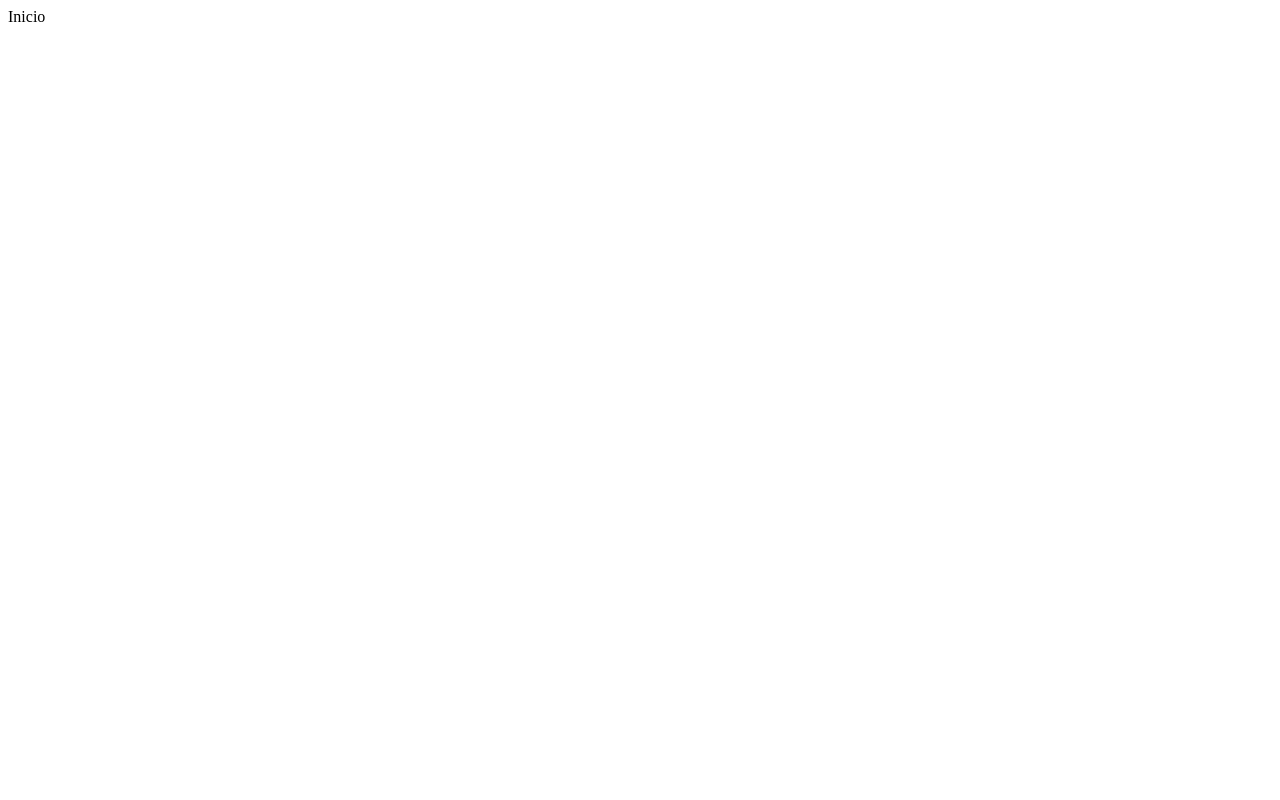
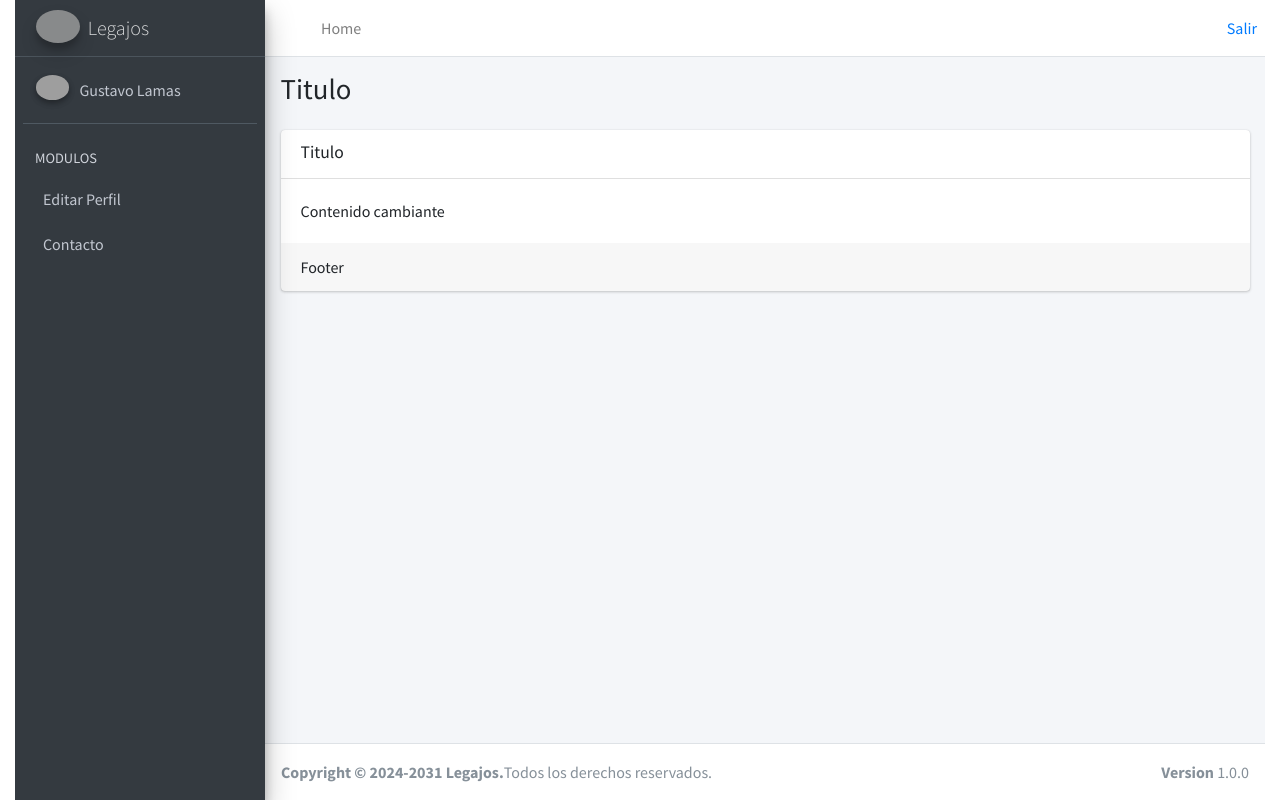
Before and after one commit to El-Lorenz/ProyectoLegajos, a Django app: page / in a window 1280 px wide. Before the commit the page is almost empty. Run offline with Django 4.2, Linux system fonts and the light colour scheme; some libraries are stand-ins or nearby versions; grey boxes are pictures that could not be loaded.

Commit message:
act 04-03

```diff
--- /dev/null
+++ b/ProyectoLegajosApp/templates/ProyectoLegajosApp/base.html
@@ -0,0 +1,128 @@
+{% load static %}
+<!DOCTYPE html>
+<html lang="en">
+<head>
+  <meta charset="utf-8">
+  <meta name="viewport" content="width=device-width, initial-scale=1">
+  <title>Legajos | Sistema</title>
+
+  <!-- Google Font: Source Sans Pro -->
+  <link rel="stylesheet" href="https://fonts.googleapis.com/css?family=Source+Sans+Pro:300,400,400i,700&display=fallback">
+  <!-- Font Awesome -->
+  <link rel="stylesheet" href="{% static 'lib/adminlte-3.2.0/plugins/fontawesome-free/css/all.min.css' %}">
+  <!-- Theme style -->
+  <link rel="stylesheet" href="{% static 'lib/adminlte-3.2.0/css/adminlte.min.css' %}">
+</head>
+<body class="hold-transition sidebar-mini layout-boxed">
+<!-- Site wrapper -->
+<div class="wrapper">
+  <!-- Navbar -->
+  <nav class="main-header navbar navbar-expand navbar-white navbar-light">
+    <!-- Left navbar links -->
+    <ul class="navbar-nav">
+      <li class="nav-item">
+        <a class="nav-link" data-widget="pushmenu" href="#" role="button"><i class="fas fa-bars"></i></a>
+      </li>
+      <li class="nav-item d-none d-sm-inline-block">
+        <a href="../../home.html" class="nav-link">Home</a>
+      </li>
+    </ul>
+
+    <!-- Right navbar links -->
+    <ul class="navbar-nav ml-auto">
+      <!-- Navbar Search -->
+
+      <!-- Messages Dropdown Menu -->
+
+      <!-- Notifications Dropdown Menu -->
+
+      <li>
+        <a href="#" role="button"><i class="fa fa-fw fa-power-off"></i> Salir</a>
+      </li>
+    </ul>
+  </nav>
+  <!-- /.navbar -->
+
+  <!-- Main Sidebar Container -->
+  <aside class="main-sidebar sidebar-dark-primary elevation-4">
+    <!-- Brand Logo -->
+    <a href="../../index3.html" class="brand-link">
+      <img src="{% static 'lib/adminlte-3.2.0/img/AdminLTELogo.png' %}" alt="AdminLTE Logo" class="brand-image img-circle elevation-3" style="opacity: .8">
+      <span class="brand-text font-weight-light">Legajos</span>
+    </a>
+
+    <!-- Sidebar -->
+    <div class="sidebar">
+      <!-- Sidebar user (optional) -->
+      <div class="user-panel mt-3 pb-3 mb-3 d-flex">
+        <div class="image">
+          <img src="{% static 'lib/adminlte-3.2.0/img/user2-160x160.jpg' %}" class="img-circle elevation-2" alt="User Image">
+        </div>
+        <div class="info">
+          <a href="#" class="d-block">Gustavo Lamas</a>
+        </div>
+      </div>
+
+
+      <!-- Sidebar Menu -->
+      <nav class="mt-2">
+        <ul class="nav nav-pills nav-sidebar flex-column" data-widget="treeview" role="menu" data-accordion="false">
+          <!-- Add icons to the links using the .nav-icon class
+               with font-awesome or any other icon font library -->
+
+          <li class="nav-header">MODULOS</li>
+          <li class="nav-item">
+            <a href="../gallery.html" class="nav-link">
+              <i class="nav-icon fas fa-book"></i>
+              <p>
+                Editar Perfil
+              </p>
+            </a>
+          </li>
+          <li class="nav-item">
+            <a href="../kanban.html" class="nav-link">
+              <i class="nav-icon far fa-envelope"></i>
+              <p>
+                Contacto
+              </p>
+            </a>
+          </li>
+        </ul>
+      </nav>
+      <!-- /.sidebar-menu -->
+    </div>
+    <!-- /.sidebar -->
+  </aside>
+
+  <!-- Content Wrapper. Contains page content -->
+  {% block content %}
+
+  {% endblock %}
+
+  <!-- /.content-wrapper -->
+
+  <footer class="main-footer">
+    <div class="float-right d-none d-sm-block">
+      <b>Version</b> 1.0.0
+    </div>
+    <strong>Copyright &copy; 2024-2031 <a>Legajos</a>.</strong>Todos los derechos reservados.
+  </footer>
+
+  <!-- Control Sidebar -->
+  <aside class="control-sidebar control-sidebar-dark">
+    <!-- Control sidebar content goes here -->
+  </aside>
+  <!-- /.control-sidebar -->
+</div>
+<!-- ./wrapper -->
+
+<!-- jQuery -->
+<script src="{% static 'lib/adminlte-3.2.0/plugins/jquery/jquery.min.js' %}"></script>
+<!-- Bootstrap 4 -->
+<script src="{% static 'lib/adminlte-3.2.0/plugins/bootstrap/js/bootstrap.bundle.min.js' %}"></script>
+<!-- AdminLTE App -->
+<script src="{% static 'lib/adminlte-3.2.0/js/adminlte.min.js' %}"></script>
+<!-- AdminLTE for demo purposes -->
+<!--script src="../../dist/js/demo.js"></script>
+</body>
+</html>
--- a/ProyectoLegajosApp/templates/ProyectoLegajosApp/home.html
+++ b/ProyectoLegajosApp/templates/ProyectoLegajosApp/home.html
@@ -1,8 +1,55 @@
-<html>
-<body>
-    Inicio
+{% extends "ProyectoLegajosApp/base.html" %}
 
-</body>
+{% load static %}
 
+{% block content %}
+<!-- Content Wrapper. Contains page content -->
+<div class="content-wrapper">
+  <!-- Content Header (Page header) -->
+  <section class="content-header">
+    <div class="container-fluid">
+      <div class="row mb-2">
+        <div class="col-sm-6">
+          <h1>Titulo</h1>
+        </div>
+      </div>
+    </div><!-- /.container-fluid -->
+  </section>
 
-</html>
+    <!-- Main content -->
+    <section class="content">
+      <div class="container-fluid">
+        <div class="row">
+          <div class="col-12">
+            <!-- Default box -->
+            <div class="card">
+              <div class="card-header">
+                <h3 class="card-title">Titulo</h3>
+
+                <div class="card-tools">
+                  <button type="button" class="btn btn-tool" data-card-widget="collapse" title="Collapse">
+                    <i class="fas fa-minus"></i>
+                  </button>
+                  <button type="button" class="btn btn-tool" data-card-widget="remove" title="Remove">
+                    <i class="fas fa-times"></i>
+                  </button>
+                </div>
+              </div>
+              <div class="card-body">
+                Contenido cambiante
+              </div>
+              <!-- /.card-body -->
+              <div class="card-footer">
+                Footer
+              </div>
+              <!-- /.card-footer-->
+            </div>
+            <!-- /.card -->
+          </div>
+        </div>
+      </div>
+    </section>
+    <!-- /.content -->
+  </div>
+  <!-- /.content-wrapper -->
+{% endblock %}
```
Also changed, not shown: 1 other file.
